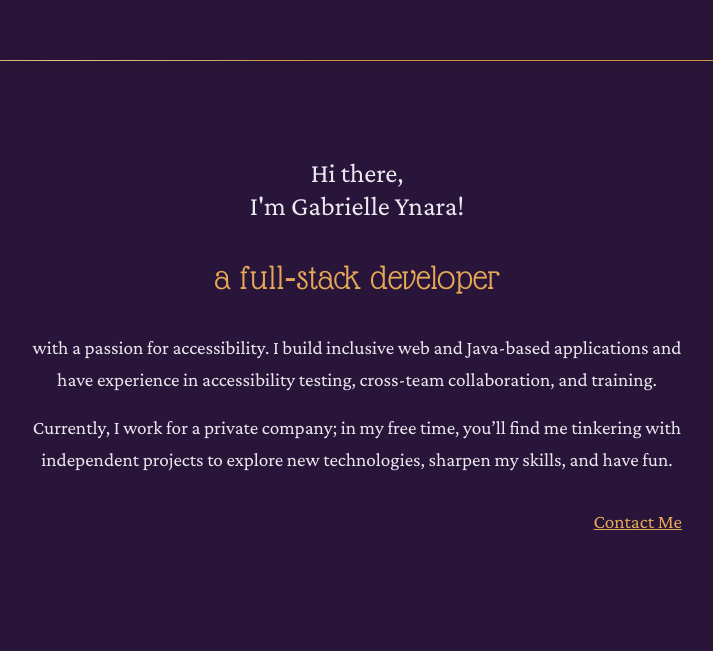
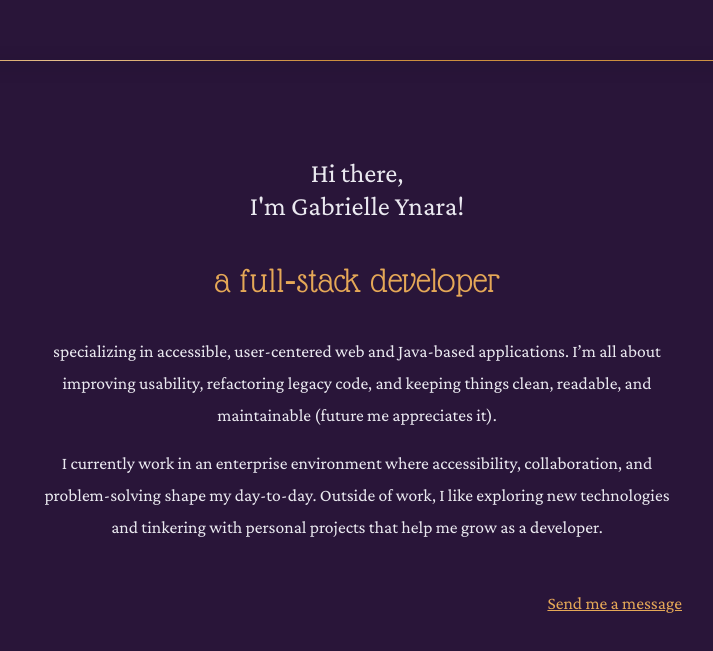
Before and after one commit to GabrielleYnara/portfolio, a React (Vite) app in the folder react-app/: page / in a window 1280 px wide. Shown: the part 739-1390 px from the top of the page, without its empty margins (283-996 px from the left). Built offline with nearby package versions, Linux system fonts and the light colour scheme.

Commit message:
Update Intro Text

```diff
--- a/react-app/src/pages/Home/components/Intro/Intro.scss
+++ b/react-app/src/pages/Home/components/Intro/Intro.scss
@@ -11,14 +11,14 @@
     }
 
     h1 {
-        padding: 0.5rem 0;
+        padding: 0.7rem 0 0.5rem 0;
     }
     p, a {
-        font-size: 1.2rem;
+        font-size: 1.1rem;
     }
 
     a {
-        margin-top: 30px;
+        margin-top: 2.5em;
         display: flex;
         justify-self: end;
     }
--- a/react-app/src/pages/Home/components/Intro/Intro.tsx
+++ b/react-app/src/pages/Home/components/Intro/Intro.tsx
@@ -7,9 +7,9 @@ function Intro(){
         <div className="intro">
             <h2>Hi there, <br/> I'm Gabrielle Ynara!</h2>
             <h1>a full‑stack developer</h1>
-            <p> with a passion for accessibility. I build inclusive web and Java‑based applications and have experience in accessibility testing, cross‑team collaboration, and training.</p>
-            <p>Currently, I work for a private company; in my free time, you’ll find me tinkering with independent projects to explore new technologies, sharpen my skills, and have fun.</p>
-            <Link to="/Contact" className="accent">Contact Me</Link>
+            <p>specializing in accessible, user-centered web and Java-based applications. I’m all about improving usability, refactoring legacy code, and keeping things clean, readable, and maintainable (future me appreciates it).</p>
+            <p>I currently work in an enterprise environment where accessibility, collaboration, and problem-solving shape my day-to-day. Outside of work, I like exploring new technologies and tinkering with personal projects that help me grow as a developer.</p>
+            <Link to="/Contact" className="accent">Send me a message</Link>
         </div>
     );
 }
```
